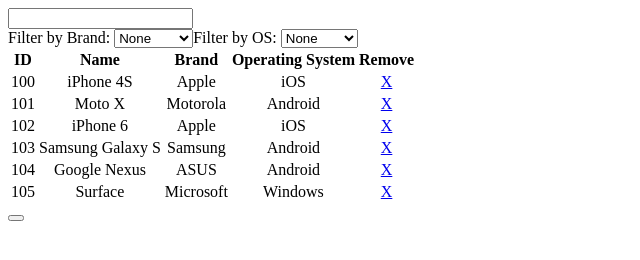
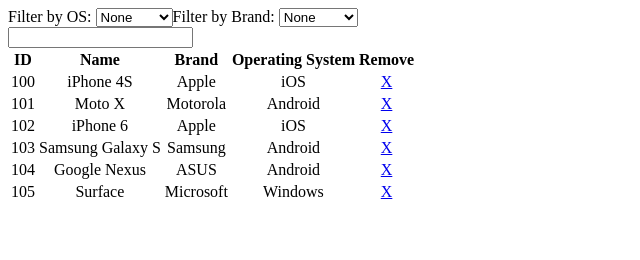
Before and after one commit to saurabhkkanaujia/jQuery_filters_selectors, a plain HTML site: page src/index.html in a window 1280 px wide. Shown: the whole page, without its empty margins (0-640 px from the left). Drawn offline with nearby package versions, Linux system fonts and the light colour scheme.

Commit message:
Full Code Restructured

```diff
--- a/src/index.html
+++ b/src/index.html
@@ -7,10 +7,7 @@
 	<script src="script.js"></script>
 </head>
 <body>
-	<div id="wrapper">
-
-	</div>
-	<button type="button" id="bb"></button>
+	<div id="wrapper"></div>
 
 </body>
 </html>
--- a/src/script.js
+++ b/src/script.js
@@ -1,3 +1,31 @@
+
+$(document).ready(function(){
+    display(products);
+
+    $('#os, #brand').on("change", function(){
+        selectedOS = $('#os').find('option:selected').val();
+        selectedBrand = $('#brand').find('option:selected').val();
+        a = filterProducts(selectedOS, selectedBrand);
+        display(a);
+        console.log('aa');
+        display(a);
+    });
+
+    $('body').on("click", "#close", function(){
+        var row_id = $(this).data("row_id");
+        $('#'+row_id).hide();
+    });
+
+    //search bar
+    $("#search").on("keyup", function() {
+		var value = $(this).val().toLowerCase();
+		$("table tr").filter(function() {
+		  $(this).toggle($(this).text().toLowerCase().indexOf(value) > -1);
+		});
+	});
+
+
+});
 var products = [{
     "id": "100",
     "name": "iPhone 4S",
@@ -34,119 +62,50 @@ var products = [{
     "brand": "Microsoft",
     "os": "Windows"
 }];
+
 var html = '';
 var os_array= new Set();
 var brand_array= new Set();
-var displayOS = [];
-var displayBrand = [];
 var prod_to_show = [];
-var osDropdown = '';
-var brandDropdown = '';
-var os_val = 'none1';
-var brand_val = 'none1';
+var selectedBrand = 'none1';
+var selectedOS = 'none1';
 
-$(document).ready(function(){
 for (var i = 0; i<products.length; i++){
     os_array.add(products[i].os)
     brand_array.add(products[i].brand)
 }
 
-    display(products);
 
-
-    $('body').on("click", "#close", function(){
-        var row_id = $(this).data("row_id");
-        $('#'+row_id).hide();
-
-    });
-    // Dropdown for OS
-    osDropdown = '<label for="os">Filter by OS:</label>\
-                    <select name="os" id="os">\
-                    <option value = "none1" id = "none">None</option>';
-
-    for (var item of os_array){
-        osDropdown += '<option value="'+item+'" id = "'+ item +'">'+ item +'</option>';
+//filter function
+function filterProducts(selectedOS, selectedBrand){
+    prod_to_show = [];
+    for (i=0; i<products.length; i++){
+        if ((selectedOS == products[i].os) && (selectedBrand == products[i].brand)){
+            prod_to_show.push(products[i]);
+        }
+        else if (selectedOS == 'none1' && selectedBrand == 'none1'){
+            prod_to_show = products;
+        }
+        else if (selectedOS == 'none1' && selectedBrand == products[i].brand){
+            prod_to_show.push(products[i]);
+        }
+        else if (selectedOS == products[i].os && selectedBrand == 'none1'){
+            prod_to_show.push(products[i]);
         }
 
-    osDropdown+= '</select>'
-
-    // Dropdown for Brand
-    brandDropdown = '<label for="brand">Filter by Brand:</label>\
-                    <select name="brand" id="brand">\
-                    <option value = "none1">None</option>';
-
-    for (var item of brand_array){
-        brandDropdown += '<option value="'+item+'">'+ item +'</option>';
     }
-
-    brandDropdown+= '</select>'
-    $('table').before(brandDropdown);
-    // Dropdown End
-
-    $('table').before(osDropdown);
-
-
-    $('#os').change(function(){
-        var filterValOS = $(this).val();
-
-        for (var i=0; i<products.length; i++){
-            if (products[i].os == filterValOS){
-                displayOS.push(products[i]);
+    return prod_to_show;
 }
-            else if (filterValOS == 'none1'){
-                displayOS = products;
-            }
-        }
-        display(displayOS, osDropdown, brandDropdown);
-    });
-
-    $('#brand').change(function(){
-        var filterValBrand = $(this).val();
-
-        for (var i=0; i<products.length; i++){
-            if (products[i].brand == filterValBrand){
-                displayBrand.push(products[i]);
-            }
-            else if (filterValBrand == 'none1'){
-                displayBrand = products;
-            }
-        }
-        display(displayBrand, osDropdown, brandDropdown);
-
-    });
-
-
-    searchBar = '<input type = "text" id = "search" >';
 
 
 
+//function to render content
+function display(result){
+    html = '<div>';
+    html += dropDown();
+    html += '<input type = "text" id = "search" >';
 
-    $('#wrapper').before(searchBar);
-    $("#search").on("keyup", function() {
-		var value = $(this).val().toLowerCase();
-		$("table tr").filter(function() {
-		  $(this).toggle($(this).text().toLowerCase().indexOf(value) > -1)
-		});
-	  });
-
-
-    // $('#bb').click(function(){
-    //     for (var i = 0; i<displayBrand.length; i++){
-    //         for (var j = 0 ; j<displayOS.length; j++){
-    //             if (displayBrand[i] == displayOS[j]){
-    //                 prod_to_show.push(displayOS[j]);
-    //             }
-    //         }
-    //     }
-    //     console.log(prod_to_show);
-    //     display(prod_to_show);
-    // });
-
-});
-
-
-function display(resultArray, osDropdown, brandDropdown){
-    html = '<table>\
+    html += '<table>\
     <tr>\
         <th>ID</th>\
         <th>Name</th>\
@@ -155,19 +114,46 @@ function display(resultArray, osDropdown, brandDropdown){
         <th>Remove</th>\
     </tr>';
 
-    for (var i=0; i < resultArray.length; i++){
-        html += '<tr id='+resultArray[i].id+'>\
-        <td>'+resultArray[i].id+'</td>\
-        <td>'+resultArray[i].name+'</td>\
-        <td>'+resultArray[i].brand+'</td>\
-        <td>'+resultArray[i].os+'</td>\
-        <td><a href = "#" id = "close" data-row_id='+ resultArray[i].id +' >X</a></td>\
+    for (var i=0; i < result.length; i++){
+    html += '<tr id='+result[i].id+'>\
+        <td>'+result[i].id+'</td>\
+        <td>'+result[i].name+'</td>\
+        <td>'+result[i].brand+'</td>\
+        <td>'+result[i].os+'</td>\
+        <td><a href = "#" id = "close" data-row_id='+ result[i].id +' >X</a></td>\
         </tr>'
     }
     // document.getElementById('table').innerHTML = html;
-    html+='</table>';
+
+    html+='</table></div>';
+
     $('#wrapper').html(html);
-    $('table').before(osDropdown);
-    $('table').before(brandDropdown);
+    return
+}
 
+
+//function for DropDown
+function dropDown(){
+    // Dropdown for OS
+    var osDropdown = '<div>\
+                    <label for="os">Filter by OS:</label>\
+                    <select name="os" id="os">\
+                    <option value = "none1" id = "none">None</option>';
+    for (var item of os_array){
+        osDropdown += '<option value="'+item+'" id = "'+ item +'">'+ item +'</option>';
     }
+    osDropdown+= '</select>'
+    // Dropdown End
+    // Dropdown for Brand
+    var brandDropdown = '<label for="brand">Filter by Brand:</label>\
+                    <select name="brand" id="brand">\
+                    <option value = "none1">None</option>';
+    for (var item of brand_array){
+        brandDropdown += '<option value="'+item+'">'+ item +'</option>';
+    }
+    brandDropdown+= '</select>\
+    </div>';
+    // Dropdown End
+
+    return osDropdown+brandDropdown;
+}
```
Lines whose indentation alone changed are shown as unchanged.
